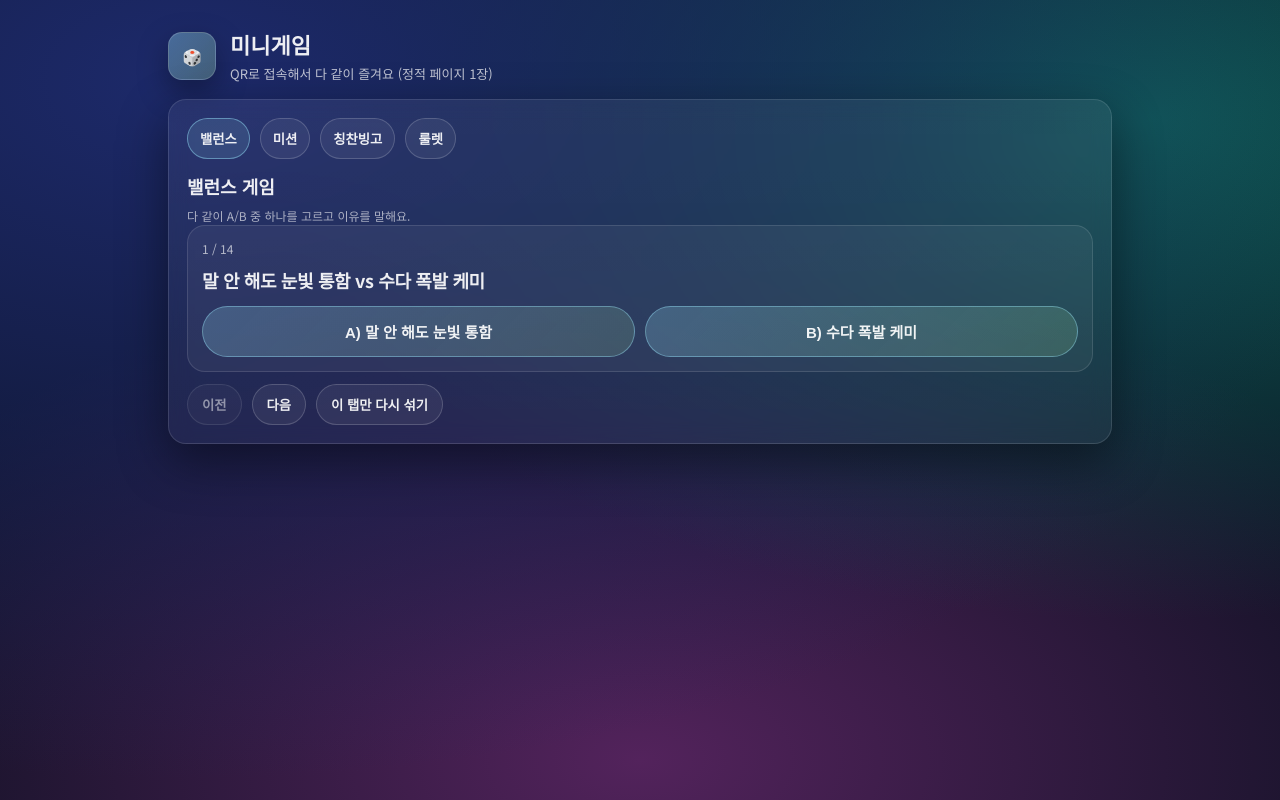
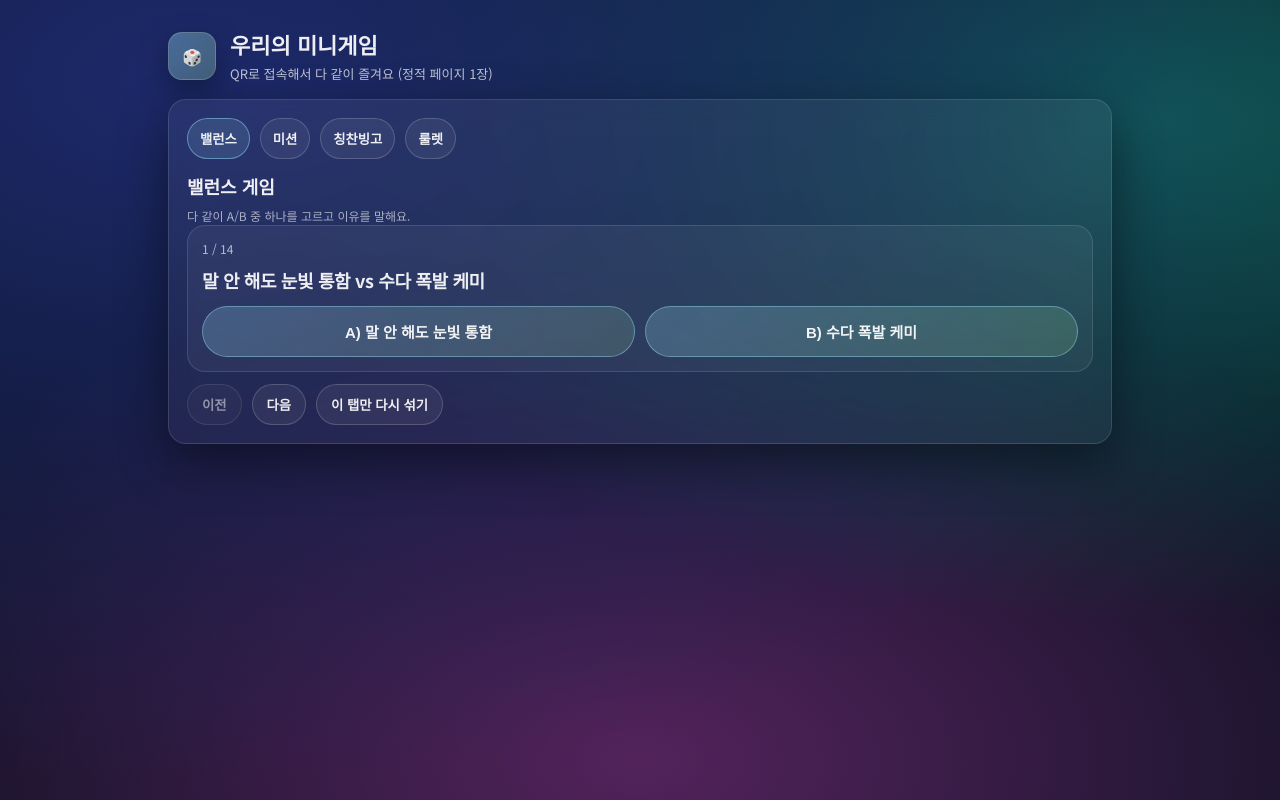
Before and after one commit to Double-El/mini_games, a plain HTML site: page index.html in a window 1280 px wide. Drawn offline with Linux system fonts and the light colour scheme.

Commit message:
Update index.html

```diff
--- a/index.html
+++ b/index.html
@@ -315,7 +315,7 @@
         <div class="brand">
           <div class="logo" aria-hidden="true">🎲</div>
           <div>
-            <h1>미니게임</h1>
+            <h1>우리의 미니게임</h1>
             <p class="subtitle">QR로 접속해서 다 같이 즐겨요 (정적 페이지 1장)</p>
           </div>
         </div>
```
